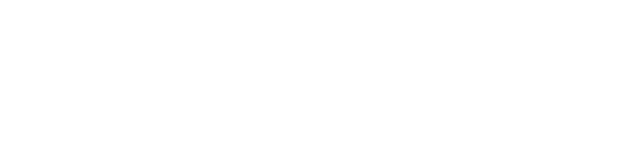
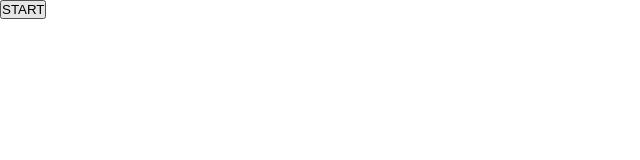
Before and after one commit to Erehmaryann/picture_in_picture, a plain HTML site: page index.html in a window 1280 px wide. Shown: the whole page, without its empty margins (0-640 px from the left). Drawn offline with Linux system fonts and the light colour scheme.

Commit message:
Created a start button

```diff
--- a/index.html
+++ b/index.html
@@ -19,7 +19,9 @@
       hidden
     ></video>
     <!-- Button -->
-    <div class="button-container"></div>
+    <div class="button-container">
+      <button id="button">START</button>
+    </div>
 
     <!-- Script -->
     <script type="text/javascript" src="script.js"></script>
```
